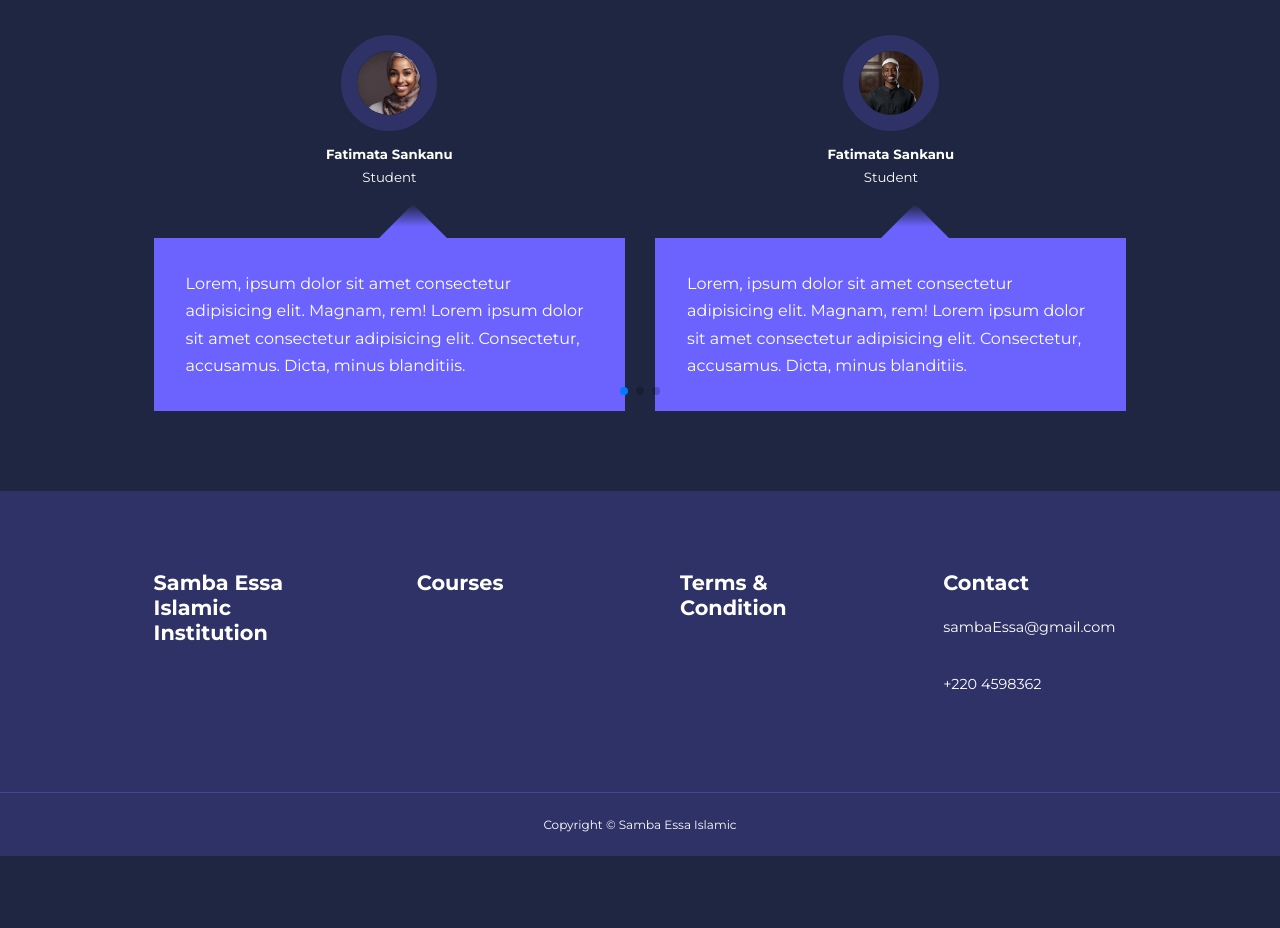
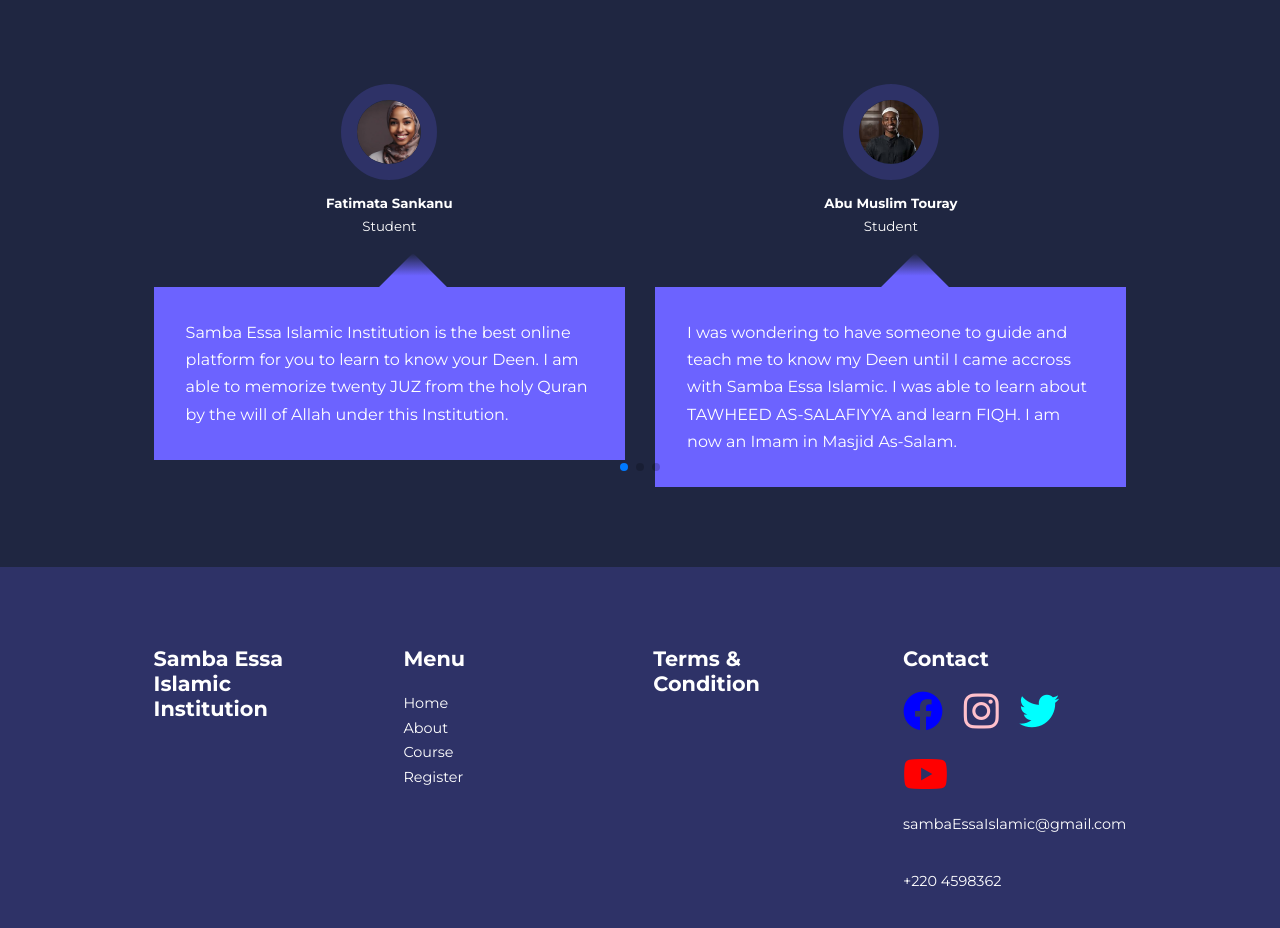
Before and after one commit to Kissingbaba/education, a plain HTML site: page index.html in a window 1280 px wide. Shown: the part 2983-3911 px from the top of the page. Before the commit the page ends 3839 px from the top, so only its background shows below. Drawn offline with nearby package versions, Linux system fonts and the light colour scheme.

Commit message:
footer v1

```diff
--- a/index.html
+++ b/index.html
@@ -137,21 +137,22 @@
           <div class="course__info">
             <h4>Fiqh Knowledge</h4>
             <p>
-              Lorem ipsum dolor sit amet consectetur adipisicing elit. Fugit,
-              hic nam? Ipsam ratione qui officiis reprehenderit.
+              Fiqh is an Islamic legal system that provides Muslims with
+              guidance on how to practice their religion and live a good life.
             </p>
             <a href="" class="btn btn-primary">Learn More</a>
           </div>
         </article>
         <article class="course">
           <div class="course__image">
-            <img src="tajweed-1131x1280.jpg" alt="" />
+            <img src="images/14.jpg" alt="" />
           </div>
           <div class="course__info">
-            <h4>Tajweed Principles</h4>
+            <h4>Tawheed Principles</h4>
             <p>
-              Lorem ipsum dolor sit amet consectetur adipisicing elit. Fugit,
-              hic nam? Ipsam ratione qui officiis reprehenderit.
+              Tawhid is a fundamental tenet of Islam, and is the basis for the
+              Muslim profession of submission. It is also a central concept in
+              Islamic theology and philosophy.
             </p>
             <a href="" class="btn btn-primary">Learn More</a>
           </div>
@@ -163,8 +164,9 @@
           <div class="course__info">
             <h4>Tajweed Principles</h4>
             <p>
-              Lorem ipsum dolor sit amet consectetur adipisicing elit. Fugit,
-              hic nam? Ipsam ratione qui officiis reprehenderit.
+              Tajweed is the art and science of reciting the Quran with the
+              correct pronunciation, rhythm, and intonation. It's a crucial part
+              of learning and reciting the Quran for Muslims.
             </p>
             <a href="" class="btn btn-primary">Learn More</a>
           </div>
@@ -258,9 +260,9 @@
           </div>
           <div class="testimonial__body">
             <p>
-              Lorem, ipsum dolor sit amet consectetur adipisicing elit. Magnam,
-              rem! Lorem ipsum dolor sit amet consectetur adipisicing elit.
-              Consectetur, accusamus. Dicta, minus blanditiis.
+              Samba Essa Islamic Institution is the best online platform for you
+              to learn to know your Deen. I am able to memorize twenty JUZ from
+              the holy Quran by the will of Allah under this Institution.
             </p>
           </div>
         </article>
@@ -269,14 +271,15 @@
             <img src="images/10.jpeg" alt="" />
           </div>
           <div class="testimonial__info">
-            <h5>Fatimata Sankanu</h5>
+            <h5>Abu Muslim Touray</h5>
             <small>Student</small>
           </div>
           <div class="testimonial__body">
             <p>
-              Lorem, ipsum dolor sit amet consectetur adipisicing elit. Magnam,
-              rem! Lorem ipsum dolor sit amet consectetur adipisicing elit.
-              Consectetur, accusamus. Dicta, minus blanditiis.
+              I was wondering to have someone to guide and teach me to know my
+              Deen until I came accross with Samba Essa Islamic. I was able to
+              learn about TAWHEED AS-SALAFIYYA and learn FIQH. I am now an Imam
+              in Masjid As-Salam.
             </p>
           </div>
         </article>
@@ -285,14 +288,13 @@
             <img src="images/11.png" alt="" />
           </div>
           <div class="testimonial__info">
-            <h5>Fatimata Sankanu</h5>
-            <small>Student</small>
+            <h5>Mansoor Mehdi</h5>
+            <small>Parent</small>
           </div>
           <div class="testimonial__body">
             <p>
-              Lorem, ipsum dolor sit amet consectetur adipisicing elit. Magnam,
-              rem! Lorem ipsum dolor sit amet consectetur adipisicing elit.
-              Consectetur, accusamus. Dicta, minus blanditiis.
+              I have a son, his name is Ebrima Mehdi. He was able to memorize
+              Quran by the will of Allah with Samba Essa Islamic Institution.
             </p>
           </div>
         </article>
@@ -301,14 +303,12 @@
             <img src="images/12.jpeg" alt="" />
           </div>
           <div class="testimonial__info">
-            <h5>Fatimata Sankanu</h5>
+            <h5>Ahmad Kalbani</h5>
             <small>Student</small>
           </div>
           <div class="testimonial__body">
             <p>
-              Lorem, ipsum dolor sit amet consectetur adipisicing elit. Magnam,
-              rem! Lorem ipsum dolor sit amet consectetur adipisicing elit.
-              Consectetur, accusamus. Dicta, minus blanditiis.
+              This platform is awesome. It has good Teachers with good guidance.
             </p>
           </div>
         </article>
@@ -322,14 +322,39 @@
           <h4>Samba Essa Islamic Institution</h4>
         </div>
         <div class="footer__1">
-          <h4>Courses</h4>
+          <h4>Menu</h4>
+          <ul>
+            <li><a href="">Home</a></li>
+            <li><a href="">About</a></li>
+            <li><a href="">Course</a></li>
+            <li><a href="">Register</a></li>
+          </ul>
         </div>
         <div class="footer__1">
           <h4>Terms & Condition</h4>
         </div>
         <div class="footer__1">
           <h4><a href="">Contact</a></h4>
-          <p>sambaEssa@gmail.com</p>
+          <ul class="footer__1-contact__icon">
+            <li>
+              <a href=""><i style="color: blue" class="fab fa-facebook"></i></a>
+            </li>
+            <li>
+              <a href=""
+                ><i style="color: pink" class="fab fa-instagram"></i
+              ></a>
+            </li>
+            <li>
+              <a href=""><i style="color: aqua" class="fab fa-twitter"></i></a>
+            </li>
+            <li>
+              <a href=""><i style="color: red" class="fab fa-youtube"></i></a>
+            </li>
+          </ul>
+          <!-- <div>
+            <i class="fas fa-envelope"></i>
+          </div> -->
+          <p>sambaEssaIslamic@gmail.com</p>
           <p><a href="">+220 4598362</a></p>
         </div>
       </div>
--- a/style.css
+++ b/style.css
@@ -386,7 +386,32 @@ footer {
 .footer__1 p {
   margin: 1rem 0 2rem;
 }
+.footer__1-contact__icon {
+  width: 70%;
+  display: flex;
+  flex-wrap: wrap;
+  justify-content: space-between;
+  gap: 20px;
+}
+.footer__1-contact__icon li {
+  display: flex;
+  align-items: center;
+  justify-content: center;
+  text-align: center;
+  width: auto;
+  height: auto;
+  border-radius: 50%;
+}
+/* .footer__1-contact__icon li a {
+  width: 100%;
+  height: 100%;
 
+  background: red;
+  border-radius: 50%;
+} */
+.footer__1-contact__icon li a i {
+  font-size: 40px;
+}
 .footer__copyright {
   text-align: center;
   margin-top: 4rem;
```
Also changed, not shown: images/14.jpg (added).
